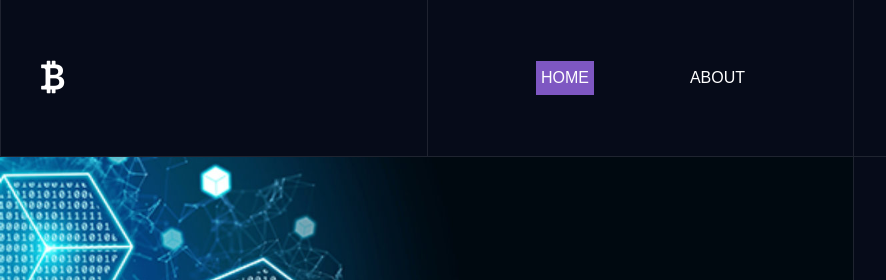
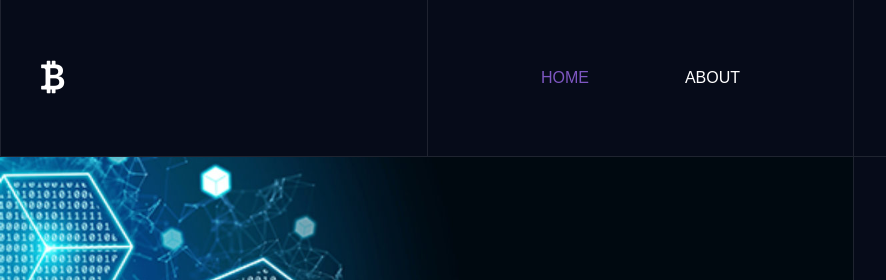
Before and after one commit to Kinchie14/qwerty.github.io, a plain HTML site: page index.html in a window 1280 px wide. Shown: the top 280 px of the page, 0-886 px from the left. Drawn offline with nearby package versions, Linux system fonts and the light colour scheme.

Commit message:
first commit

```diff
--- a/aboutstyle.css
+++ b/aboutstyle.css
@@ -208,9 +208,7 @@ main {
 }
 
 a:is(:link, :active, :visited).active {
-  color: white;
-  background-color: var(--highlight-color);
-  padding: 5px;
+  color: var(--highlight-color);
 }
 
 @media(max-width: 1200px) {
--- a/style.css
+++ b/style.css
@@ -269,9 +269,7 @@
   }
 
   a:is(:link, :active, :visited).active {
-    color: white;
-    background-color: var(--highlight-color);
-    padding: 5px;
+    color: var(--highlight-color);
   }
   @media(max-width: 1200px) {
     #nav-mobile-section {
```
